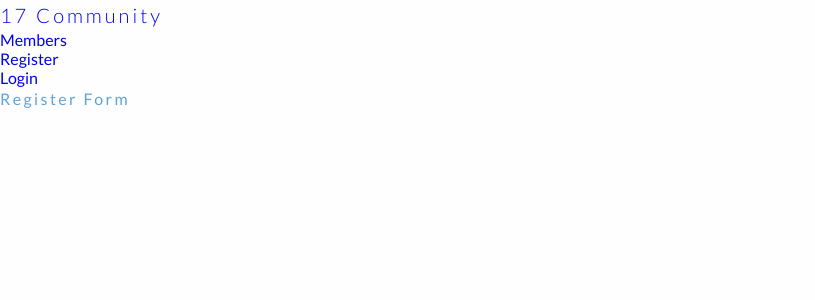
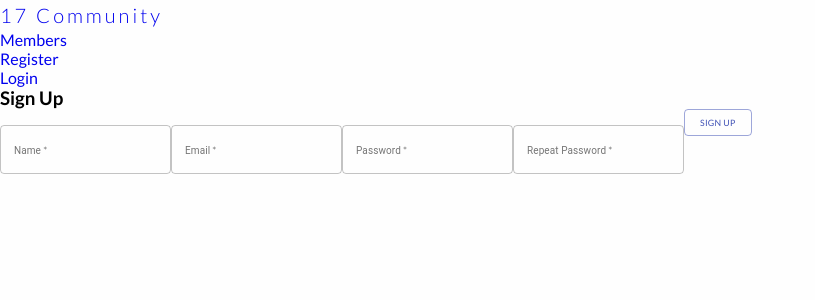
Before and after one commit to w-gluza/17community, a React (Create React App) app in the folder client/: page /register in a window 1280 px wide. Shown: the top 300 px of the page, without its empty margins (0-815 px from the left). Built offline with nearby package versions, Linux system fonts and the light colour scheme.

Commit message:
sign up form setup with material-ui

```diff
--- a/client/src/components/Register/Register.js
+++ b/client/src/components/Register/Register.js
@@ -1,11 +1,95 @@
-import React from 'react'
+import React, { useState } from 'react';
+import TextField from '@material-ui/core/TextField';
+import Button from '@material-ui/core/Button';
 
 function Register() {
+  const [values, setValues] = useState({
+    name: '',
+    email: '',
+    password: '',
+    passwordCheck: '',
+  });
+
+  const { name, email, password, passwordCheck } = values;
+
+  // Making a copy of values (spread operator) and change the name to the value
+  const handleChange = name => e => {
+    setValues({ ...values, [name]: e.target.value });
+  };
+
+  const onSubmit = e => {
+    e.preventDefault();
+    if (password !== passwordCheck) {
+      console.log('Passwords do not match');
+    } else {
+      console.log(values);
+    }
+  };
+
   return (
     <>
-      <p>Register Form</p>
+      <section>
+        <h3>Sign Up</h3>
+        <form
+          // className={classes.container}
+          onSubmit={e => onSubmit(e)}
+          noValidate
+          autoComplete='off'>
+          <TextField
+            id='outlined-name'
+            label='Name'
+            // className={classes.textField}
+            name='name'
+            onChange={handleChange('name')}
+            margin='normal'
+            variant='outlined'
+            required
+          />
+          <TextField
+            id='outlined-email-input'
+            label='Email'
+            // className={classes.textField}
+            type='email'
+            name='email'
+            onChange={handleChange('email')}
+            autoComplete='email'
+            margin='normal'
+            variant='outlined'
+            required
+          />
+          <TextField
+            id='outlined-password-input'
+            label='Password'
+            // className={classes.textField}
+            type='password'
+            name='password'
+            onChange={handleChange('password')}
+            margin='normal'
+            variant='outlined'
+            required
+          />
+          <TextField
+            id='outlined-password-input-check'
+            label='Repeat Password'
+            // className={classes.textField}
+            type='password'
+            name='password-check'
+            onChange={handleChange('password-check')}
+            margin='normal'
+            variant='outlined'
+            required
+          />
+          <Button
+            variant='outlined'
+            color='primary'
+            // className={classes.button}
+          >
+            Sign Up
+          </Button>
+        </form>
+      </section>
     </>
-  )
+  );
 }
 
-export default Register
+export default Register;
--- a/package.json
+++ b/package.json
@@ -12,6 +12,7 @@
   "author": "Izabela, Wioletta, Krzysztof",
   "license": "ISC",
   "dependencies": {
+    "@material-ui/core": "^4.5.1",
     "bcryptjs": "^2.4.3",
     "config": "^3.2.3",
     "express": "^4.17.1",
```
Also changed, not shown: 1 other file (tests, documents, lock files or other folders).
